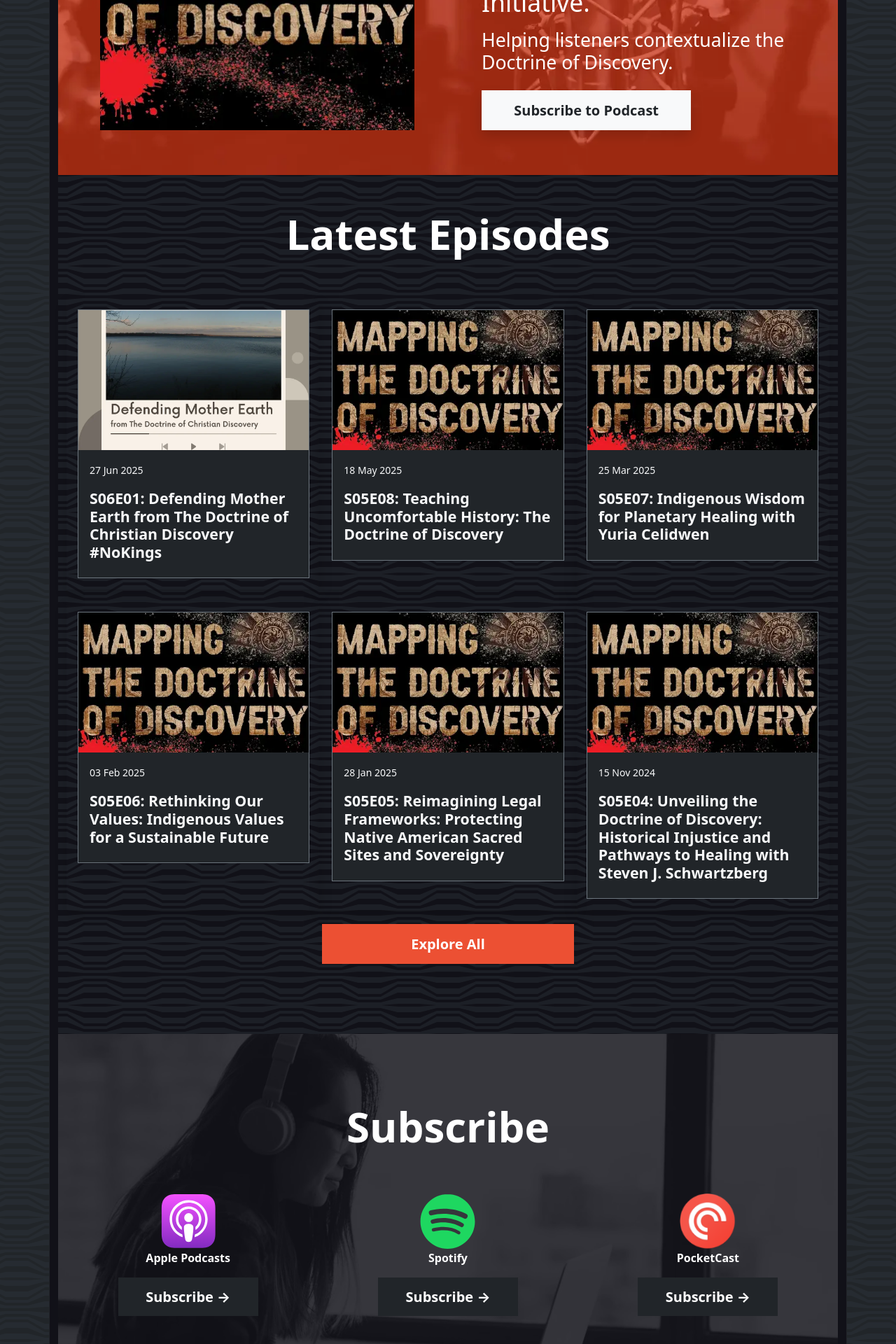
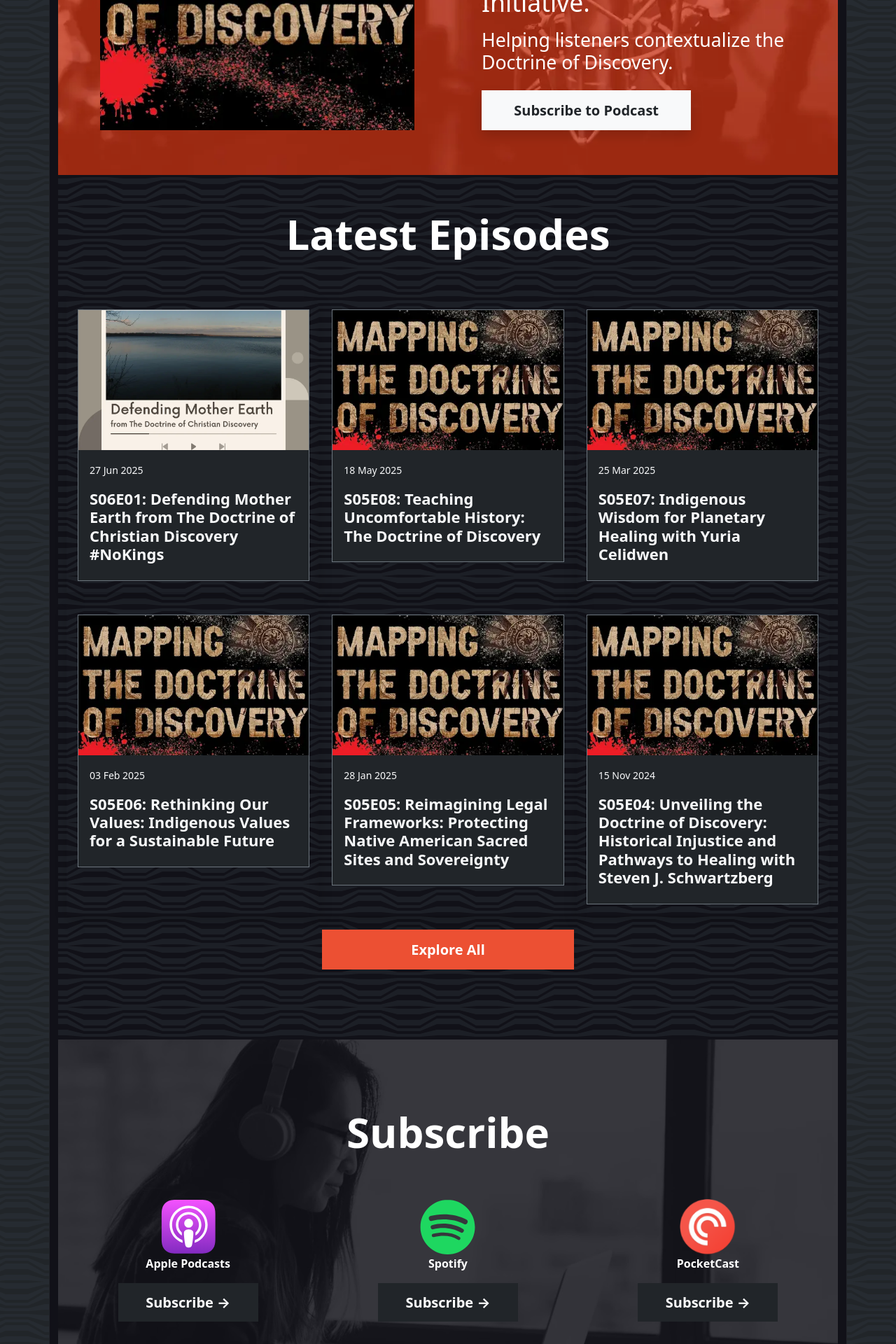
Before and after one commit to adamdjbrett/podcast-doctrineofdiscovery-v2, a Jekyll site: the page built from index.md, in a window 1280 px wide. Shown: the part 401-2321 px from the top of the page at 70% size. Built offline with Jekyll 4.4.1, drawn with Linux system fonts in a browser that asks for light colours.

Commit message:
Update for peformance

```diff
--- a/_includes/home/podcast.html
+++ b/_includes/home/podcast.html
@@ -19,9 +19,9 @@ background-position: center;">
 <img class="img-fluid crop" alt="podcast" width="600" height="400" src="{{post.image}}"/>
 <div class="p-3 text-light bg-dark">
 <p><small>{{ post.date | date_to_string }}</small></p>
-<h4><strong>
+<h3 class="slim"><strong>
 {{post.title}}
-</strong></h4>
+</strong></h3>
 </div>
 </div>
 </a>
```
